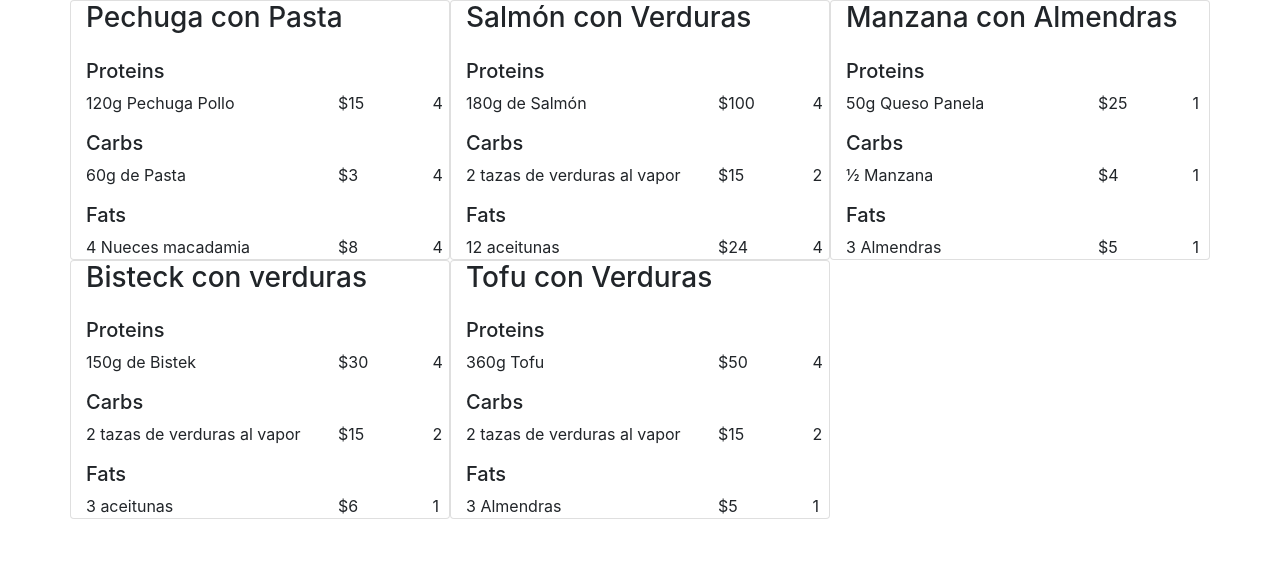
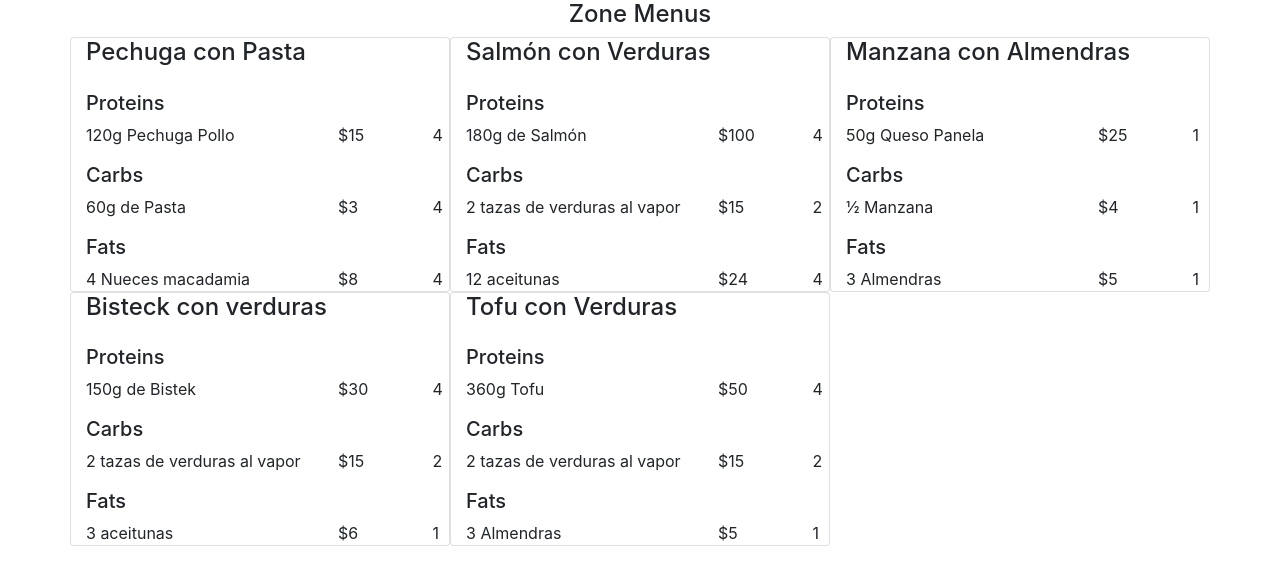
Before and after one commit to grayTurtle01/recipes, a Django app: page /zone_menus in a window 1280 px wide. Shown: the part 56-641 px from the top of the page. Run offline with Django 3.2, Linux system fonts and the light colour scheme; data comes from the database, SQL or seed files in the repository; both versions use the stored data as it was after the commit; some libraries are stand-ins or nearby versions.

Commit message:
some litle reworking on zone pages

```diff
--- a/app/templates/app/zone_add_product.html
+++ b/app/templates/app/zone_add_product.html
@@ -6,7 +6,7 @@
 
   <div class="card col-lg-4 col-sm-8 mx-auto">
 
-    <h3>Add Product</h3>
+    <h3 class='text-center'>Add Zone Product</h3>
 
     <form action="zone_add_product" method='post'>
       {% csrf_token %}
--- a/app/templates/app/zone_create_menu.html
+++ b/app/templates/app/zone_create_menu.html
@@ -6,7 +6,7 @@
     <div class="card mx-auto p-5 col-lg-4 col-sm-8 my-5">
 
 
-      <h3 class='text-center mb-5'>Create Menu</h3>
+      <h3 class='text-center mb-5'>Create Zone Menu</h3>
       <form action="zone_create_menu" method="POST" >
         {% csrf_token %}
 
--- a/app/templates/app/zone_menus.html
+++ b/app/templates/app/zone_menus.html
@@ -2,11 +2,12 @@
 
 {% block body %}
   <div class="container">
+    <h4 class='text-center'>Zone Menus</h4>
     <div class="row">
 
       {% for menu in menus %}
       <div class="card col-4">
-        <h3>{{menu.name}}</h3>
+        <h4>{{menu.name}}</h4>
 
         <h5 class="mt-3">Proteins</h5>
           {% for item in menu.item_set.all %}
```
Also changed, not shown: db.sqlite3.
